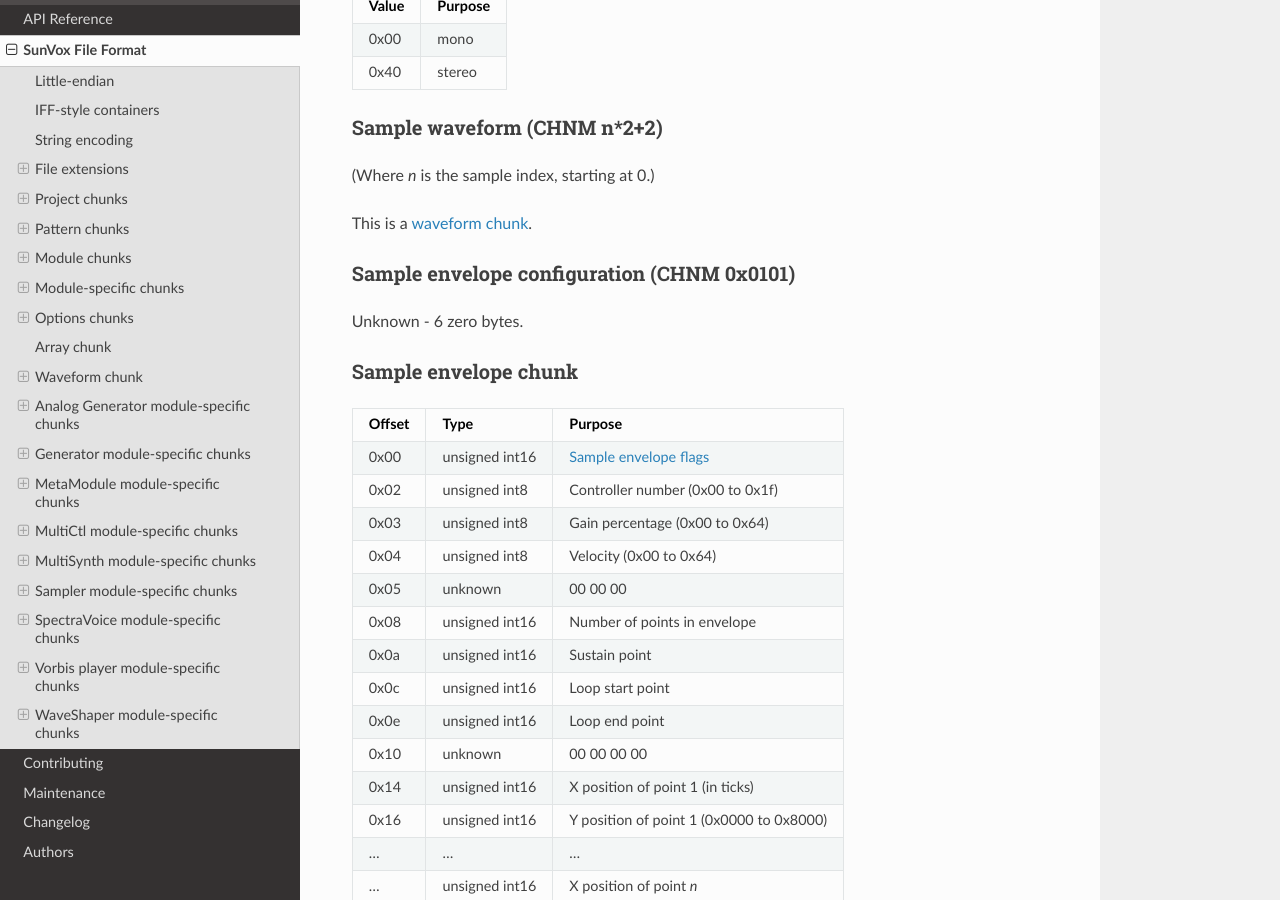
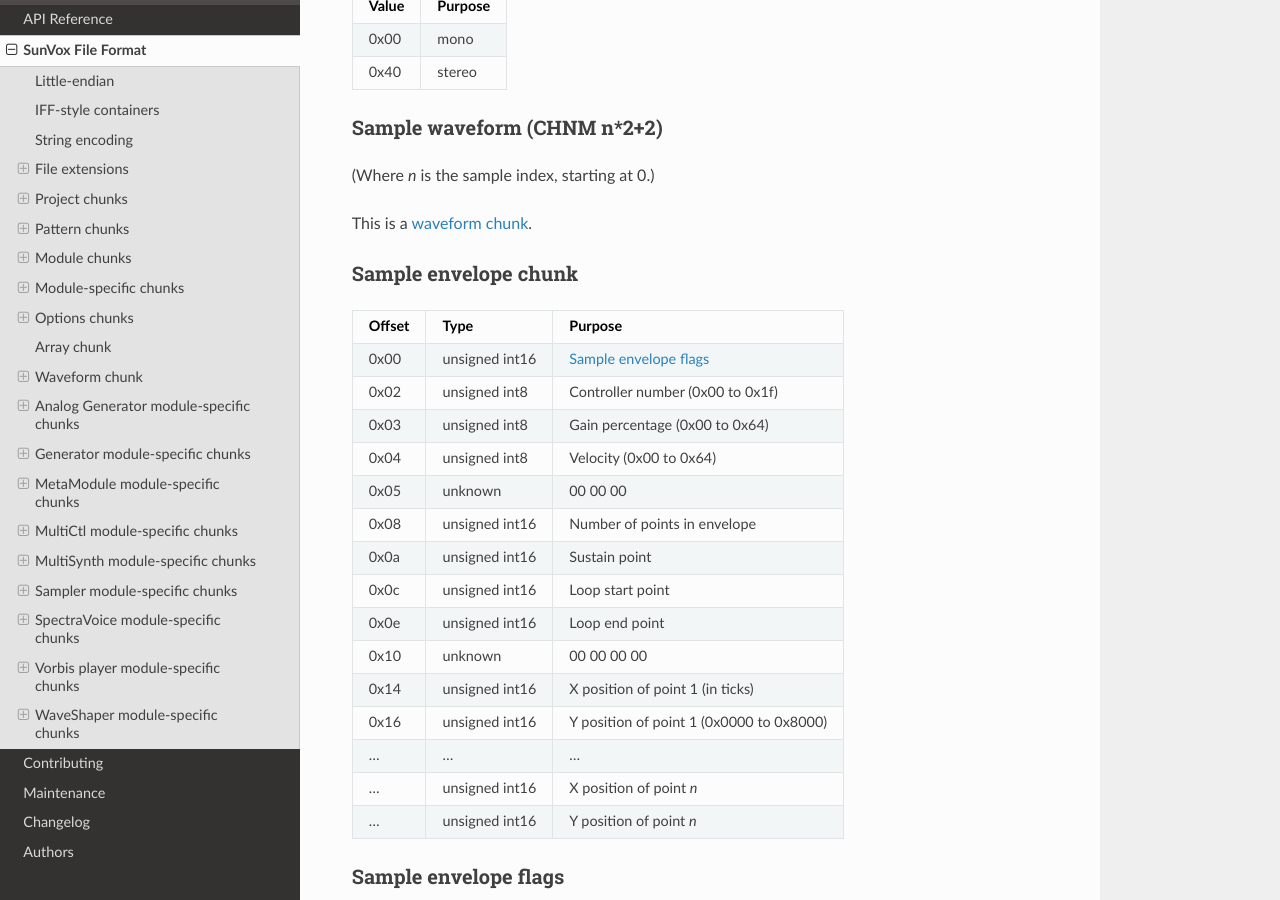
Before and after one commit to metrasynth/radiant-voices, a Sphinx documentation site: the page built from docs/sunvox-file-format.rst, in a window 1280 px wide and 900 px high, scrolled down 20592 px. Built offline with Sphinx 7.4.7 and the Read the Docs theme 2.0.0, drawn with Linux system fonts in a browser that asks for light colours.

Commit message:
Remove unknown section for now

```diff
--- a/docs/sunvox-file-format.rst
+++ b/docs/sunvox-file-format.rst
@@ -910,11 +910,6 @@ Sample waveform (CHNM n*2+2)
 
 This is a `waveform chunk`_.
 
-Sample envelope configuration (CHNM 0x0101)
-...........................................
-
-Unknown - 6 zero bytes.
-
 Sample envelope chunk
 .....................
 
```
